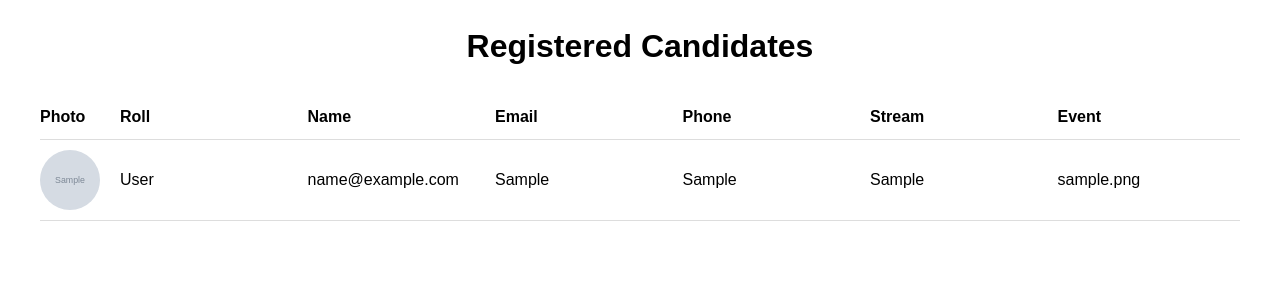
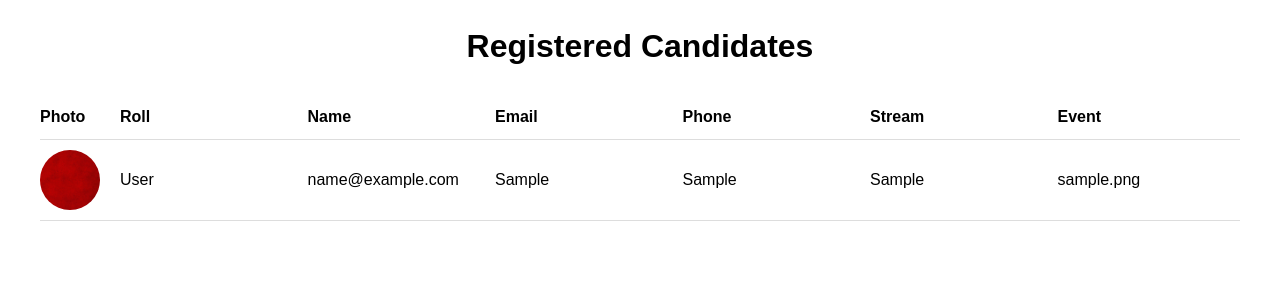
Before and after one commit to Ramsey99/fest-registration, a Flask app: page /see_details.html in a window 1280 px wide. Shown: the part 66-366 px from the top of the page. Run offline with Flask 2, Linux system fonts and the light colour scheme; tables that the repository leaves empty hold one stand-in row (values such as "Sample post"); grey boxes marked "Sample" are stand-in pictures.

Commit message:
modified:   real_time_event_updates/index.html renamed:    real_time_event_updates/style.css -> real_time_event_updates/styles.css 	renamed:    static/bg.jpg -> templates/bg.jpg 	modified:   templates/index.html 	modified:   templates/see_details.html 	renamed:    static/see_details_style.css -> templates/see_details_style.css 	renamed:    static/style.css -> templates/style.css

```diff
--- a/real_time_event_updates/index.html
+++ b/real_time_event_updates/index.html
@@ -4,7 +4,7 @@
   <meta charset="UTF-8">
   <meta name="viewport" content="width=device-width, initial-scale=1.0">
   <title>Real-Time Event Updates & Live Chat</title>
-  <link rel="stylesheet" href="style.css">
+  <link rel="stylesheet" href="styles.css">
 </head>
 <body>
   <!-- Real-Time Updates Section -->
--- a/templates/index.html
+++ b/templates/index.html
@@ -6,7 +6,7 @@
     <meta name="viewport" content="width=device-width, initial-scale=1.0">
     <title>Event Registration</title>
     <link rel="icon" href="/static/favicon.ico" type="image/x-icon">
-    <link rel="stylesheet" href="/static/style.css">
+    <link rel="stylesheet" href="style.css">
     <script src="https://cdn.jsdelivr.net/npm/qrcode/build/qrcode.min.js"></script> <!-- QR Code Library -->
 </head>
 
--- a/templates/see_details.html
+++ b/templates/see_details.html
@@ -94,7 +94,7 @@
         </div>
         {% for row in rows %}
             <div class="candidate">
-                <img src="{{ url_for('static', filename='uploads/' + row[6]) }}" alt="Profile Picture" class="profile-pic">
+                <img src="bg.jpg" alt="Profile Picture" class="profile-pic">
                 <div class="candidate-info">
                     <div>{{ row[1] }}</div>
                     <div>{{ row[2] }}</div>
```
Also changed, not shown: real_time_event_updates/styles.css (renamed from real_time_event_updates/style.css), templates/bg.jpg (renamed from static/bg.jpg), templates/see_details_style.css (renamed from static/see_details_style.css), templates/style.css (renamed from static/style.css).
